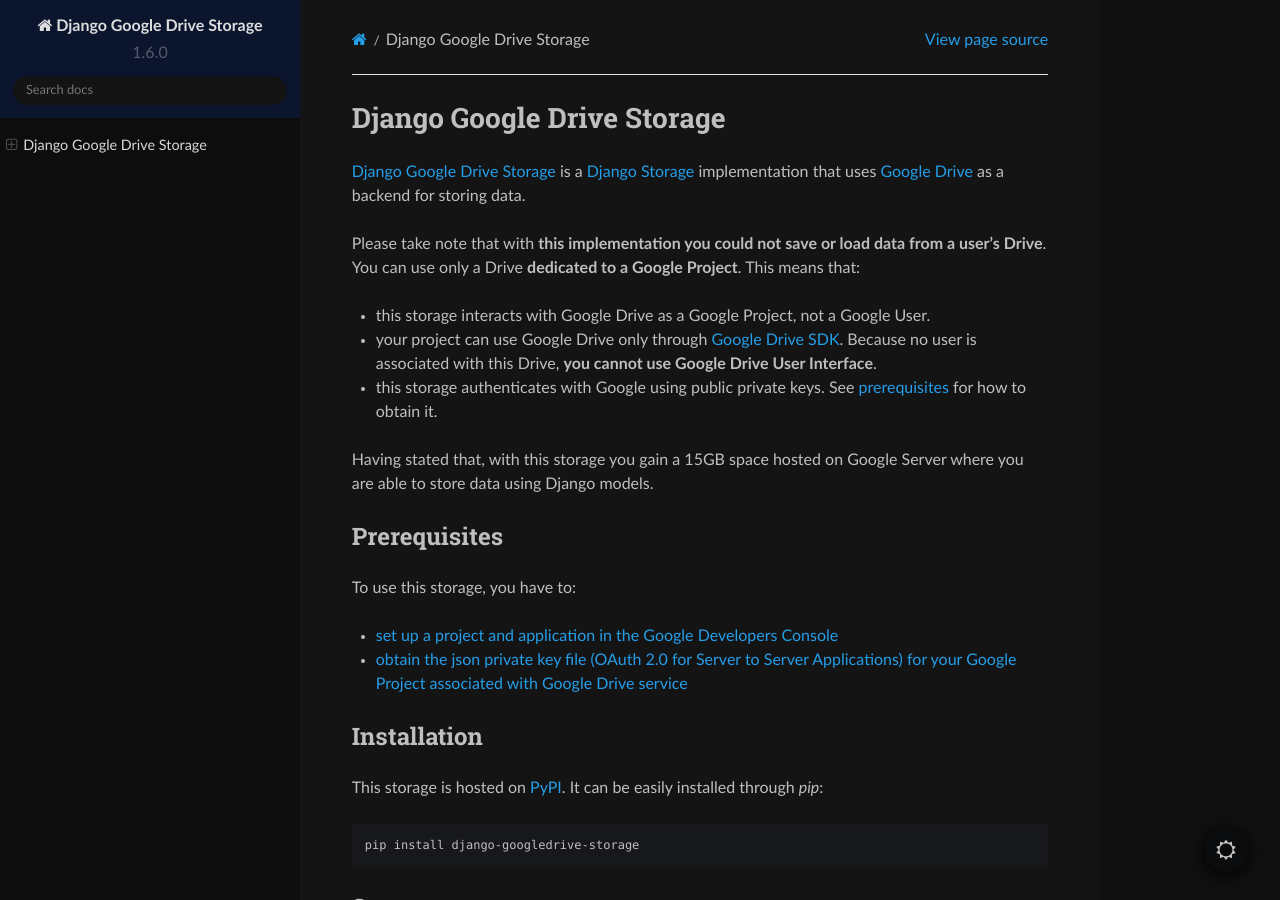
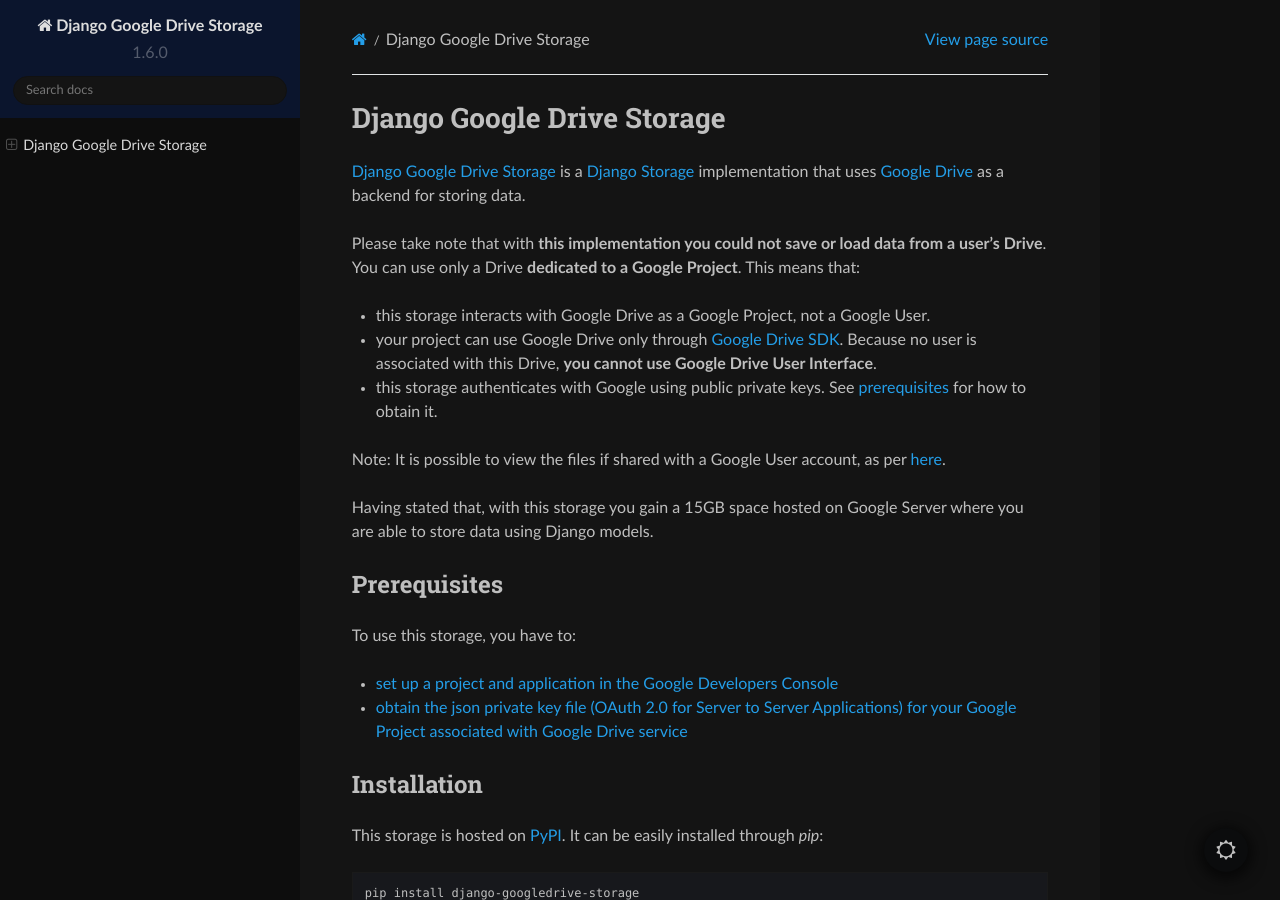
Before and after one commit to torre76/django-googledrive-storage, a Sphinx documentation site: the page built from docs/index.rst, in a window 1280 px wide and 900 px high. Built offline with Sphinx 7.4.7 and the Read the Docs theme 2.0.0, drawn with Linux system fonts in a browser that asks for light colours.

Commit message:
Update index.rst
Added explanation how to view files via Google Account

```diff
--- a/docs/index.rst
+++ b/docs/index.rst
@@ -16,6 +16,7 @@
 * this storage interacts with Google Drive as a Google Project, not a Google User.
 * your project can use Google Drive only through `Google Drive SDK <https://developers.google.com/drive/>`_. Because no user is associated with this Drive, **you cannot use Google Drive User Interface**.
 * this storage authenticates with Google using public private keys. See prerequisites_ for how to obtain it.
+Note: It is possible to view the files if shared with a Google User account, as per `here <https://stackoverflow.com/questions/23382342/google-drive-access-for-service-account/>`_.
 
 Having stated that, with this storage you gain a 15GB space hosted on Google Server where you are able to store data
 using Django models.
```
